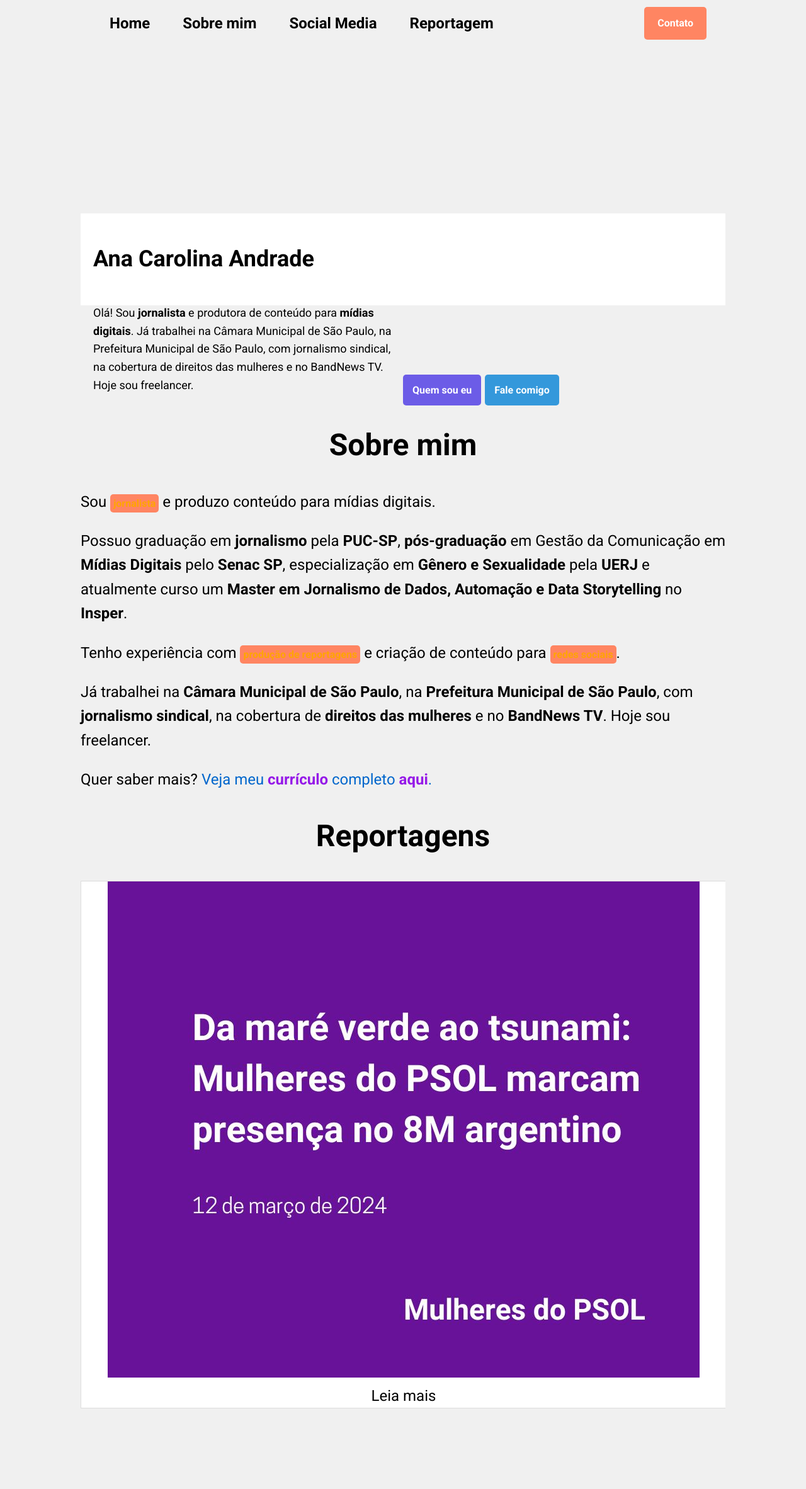
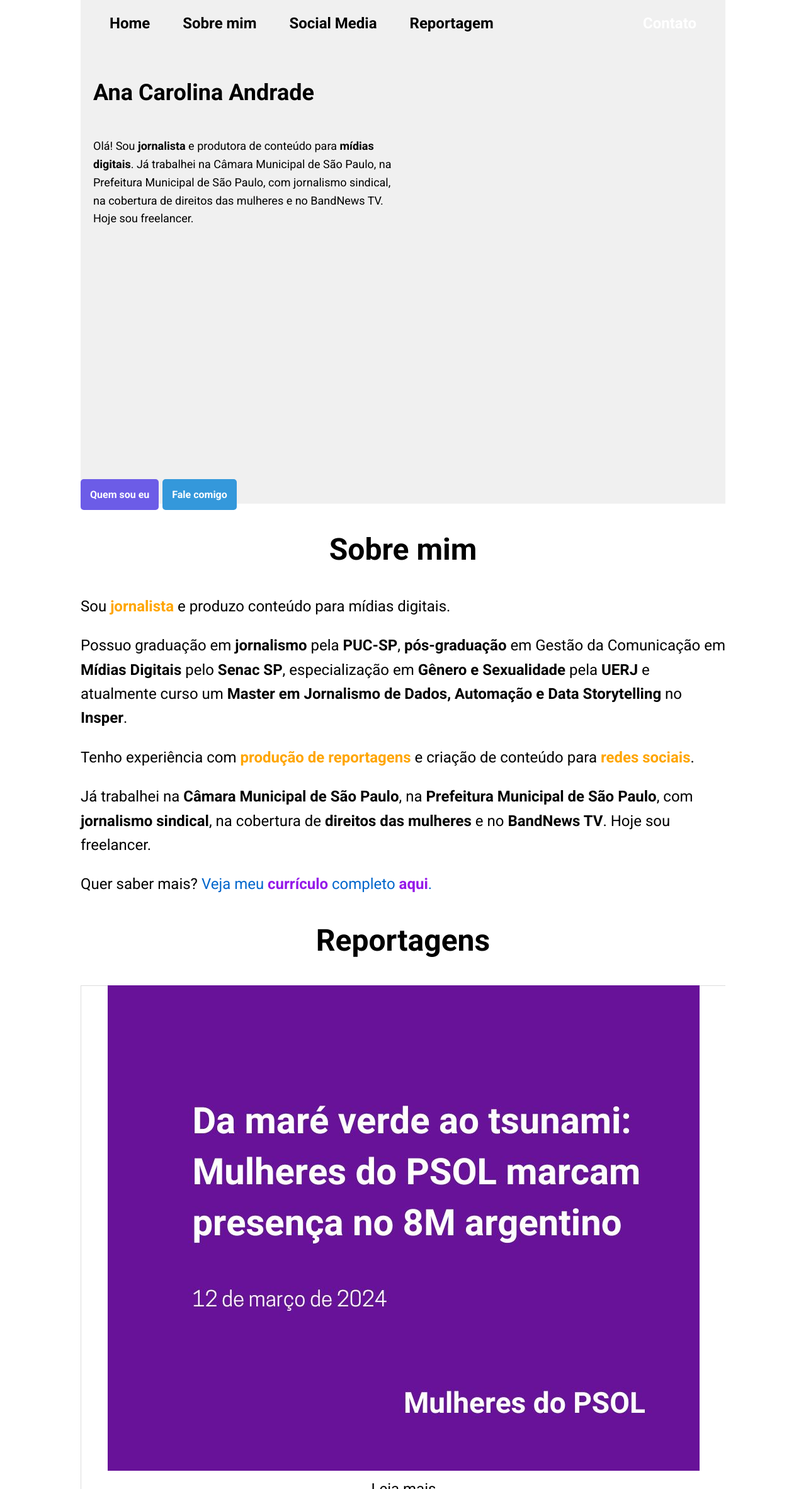
Before and after one commit to carol00andrade/portfoliosite, a Flask app: page / in a window 1280 px wide. Shown: the whole page at 63% size. Before the commit the page ends 2237 px from the top, so only its background shows below. Run offline with Flask 3, Linux system fonts and the light colour scheme.

Commit message:
Update portfolio.html

```diff
--- a/templates/portfolio.html
+++ b/templates/portfolio.html
@@ -6,15 +6,16 @@
     <title>Menu Superior</title>
     <link href="https://fonts.googleapis.com/css2?family=Roboto:wght@400;700&display=swap" rel="stylesheet">
     <style>
-            body {
+        html, body {
             margin: 0;
+            padding: 0;
+            height: 100%;
             font-family: 'Roboto', sans-serif;
-                background-color: #FFFFFF;
-                min-height: 100vh
+            background-color: #FFFFFF; /* Define o fundo da home como branco */
         }
         .navbar-wrapper {
             background-color: #f0f0f0;
-            height: 1.5cm; /
+            height: 1.5cm;
             overflow-x: auto;
         }
         .navbar {
@@ -48,26 +49,20 @@
         }
         .content {
             padding: 20px;
-                margin-top: 7cm;
             text-align: left;
-                margin-bottom: 3cm;
-                background-color: #FFFFFF
+            min-height: calc(100vh - 4.5cm); /* Altura mínima para cobrir a tela toda, descontando a altura da navbar e os margens */
         }
         .content h1 {
             font-size: 36px;
             font-weight: bold;
-                text-align: left;
+            text-align: left; /* Alinha o texto "Ana Carolina Andrade" à esquerda */
         }
         .content p {
             font-size: 18px;
         }
         .highlighted {
-                background-color: #FF8562;
-                border-radius: 5px;
-                padding: 5px;
-                font-size: 16px;
+            color: #FF8562; /* Define a cor do texto em laranja */
             font-weight: bold;
-                color: #FFFFFF;
         }
         .home-link {
             background-color: #6c5ce7; /* Cor roxa */
@@ -90,6 +85,9 @@
         .left-half {
             width: 50%;
             float: left;
+        }
+        .buttons {
+            margin: 20px 0;
         }
     </style>
 </head>
```
Lines whose indentation alone changed are shown as unchanged.
